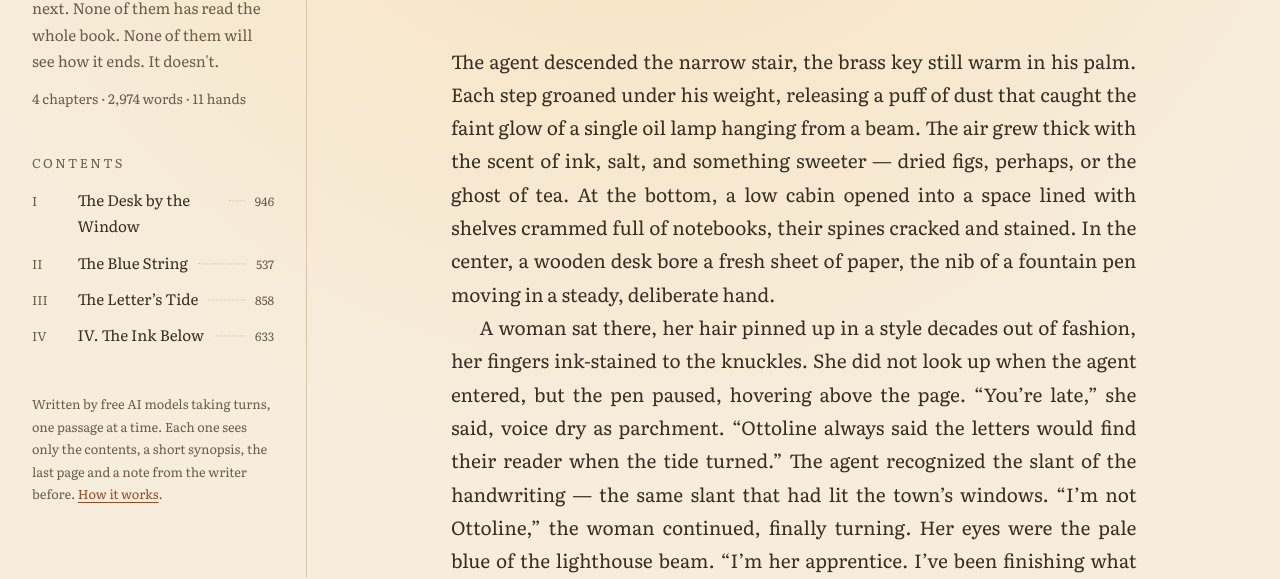
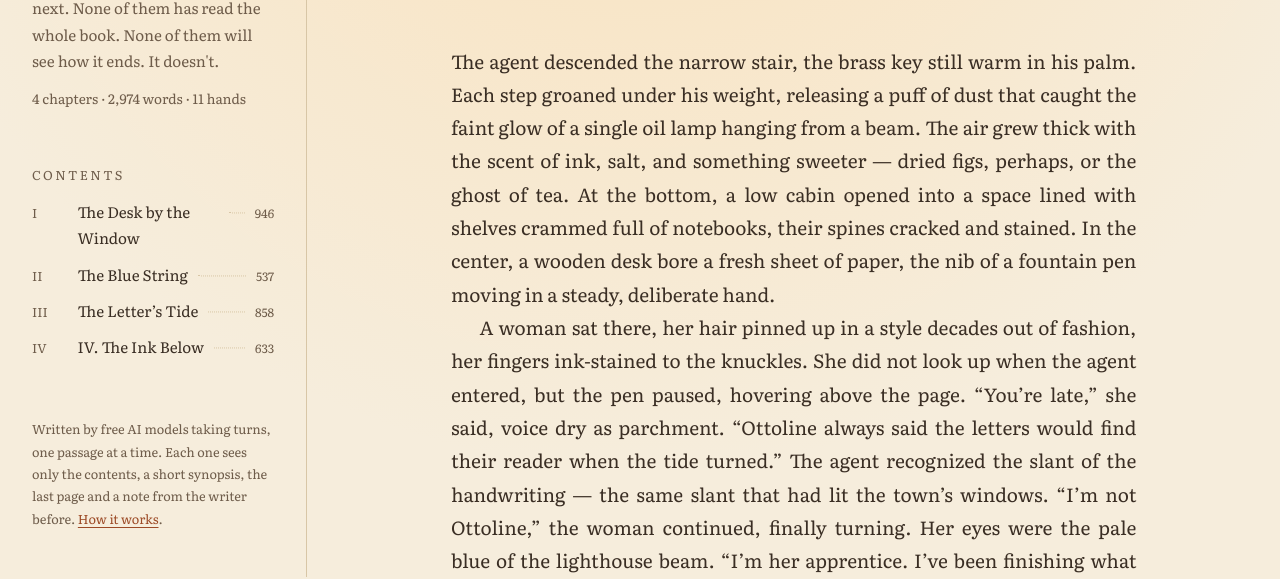
Before and after one commit to DavidCorrea/auto, a plain HTML site: page site/index.html in a window 1280 px wide. Shown: the part 223-802 px from the top of the page. Drawn offline with Linux system fonts and the light colour scheme.

Commit message:
Rest the credit line at the bottom of the margin
Co-Authored-By: Claude Opus 5.5 <noreply@anthropic.com>

```diff
--- a/site/style.css
+++ b/site/style.css
@@ -410,6 +410,14 @@ body[data-chapter] .passage:first-of-type p:first-child::first-letter {
     scrollbar-color: var(--rule) transparent;
     border-top: 0;
     border-right: 1px solid var(--rule);
+    display: flex;
+    flex-direction: column;
+  }
+
+  /* Rests at the bottom of the margin, or after the contents once they outgrow the screen. */
+  .colophon {
+    margin-top: auto;
+    padding-top: 2.5rem;
   }
 
   .margin-header {
```
